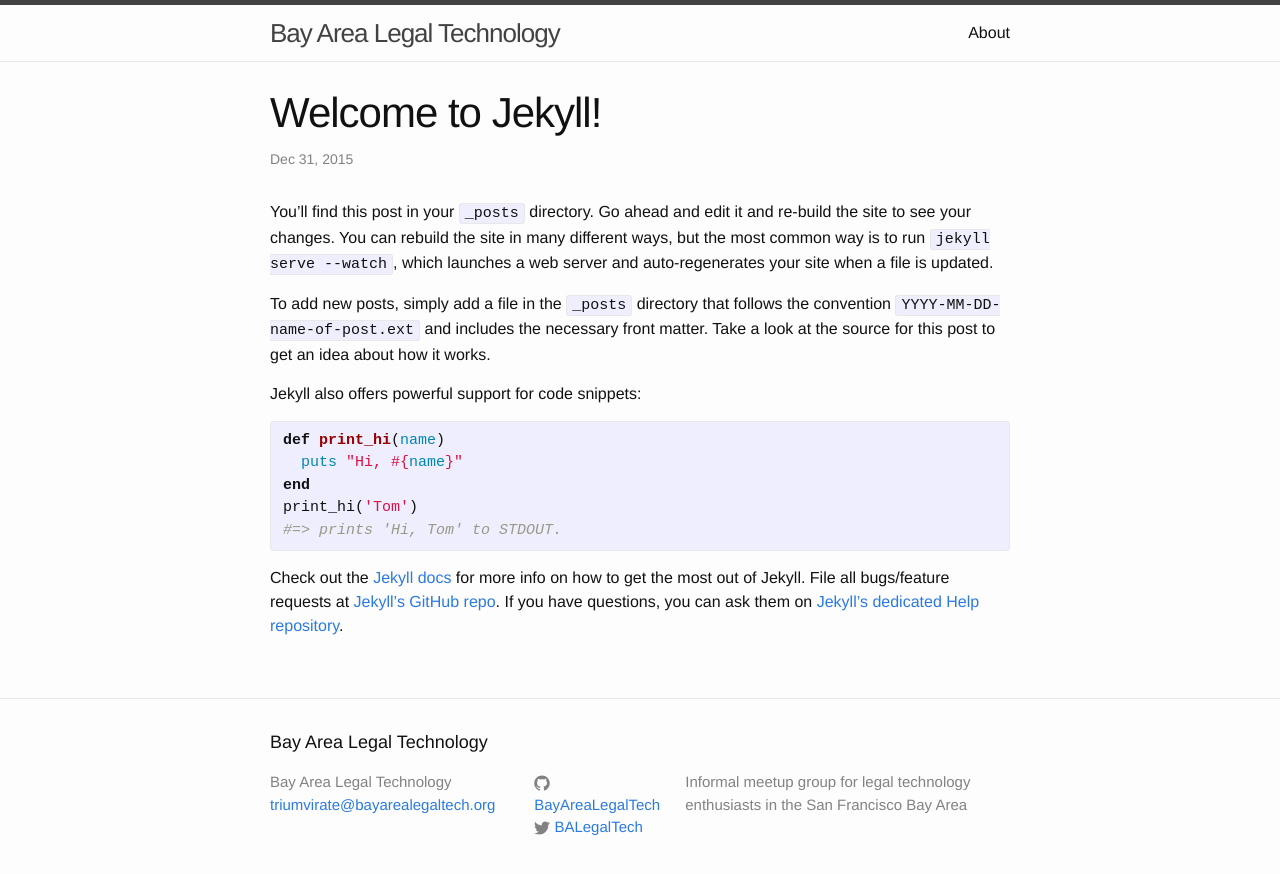
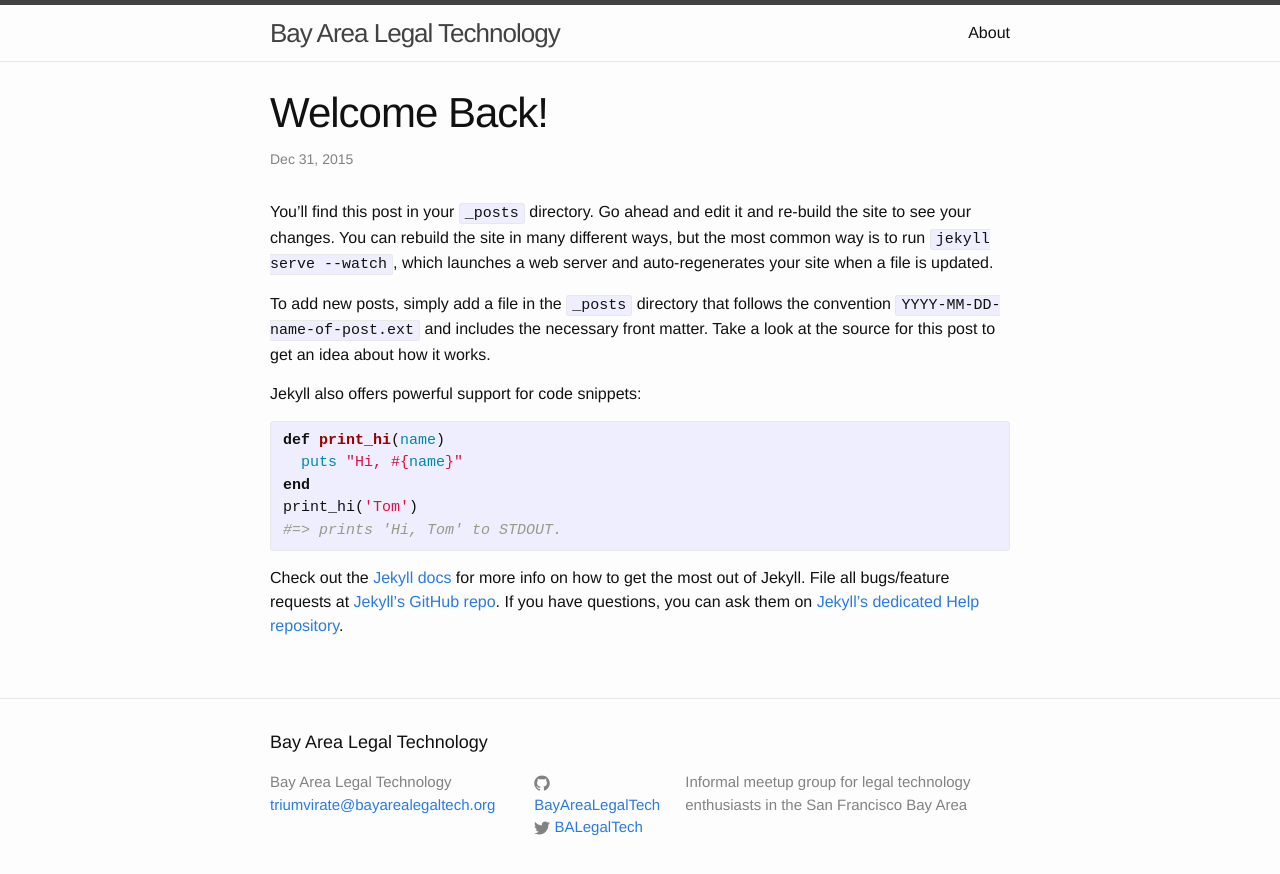
Before and after one commit to BayAreaLegalTech/bayarealegaltech.github.io, a Jekyll site: the page built from _posts/2015-12-31-welcome-to-jekyll.markdown, in a window 1280 px wide. Shown: the top 874 px of the page. Built offline with Jekyll 4.4.1, drawn with Linux system fonts in a browser that asks for light colours.

Commit message:
Created :_posts/2015-12-31-welcome-to-jekyll.markdown

```diff
--- a/_posts/2015-12-31-welcome-to-jekyll.markdown
+++ b/_posts/2015-12-31-welcome-to-jekyll.markdown
@@ -1,6 +1,6 @@
 ---
 layout: post
-title:  "Welcome to Jekyll!"
+title:  "Welcome Back!"
 date:   2015-12-31 01:17:30
 categories: jekyll update
 ---
```
